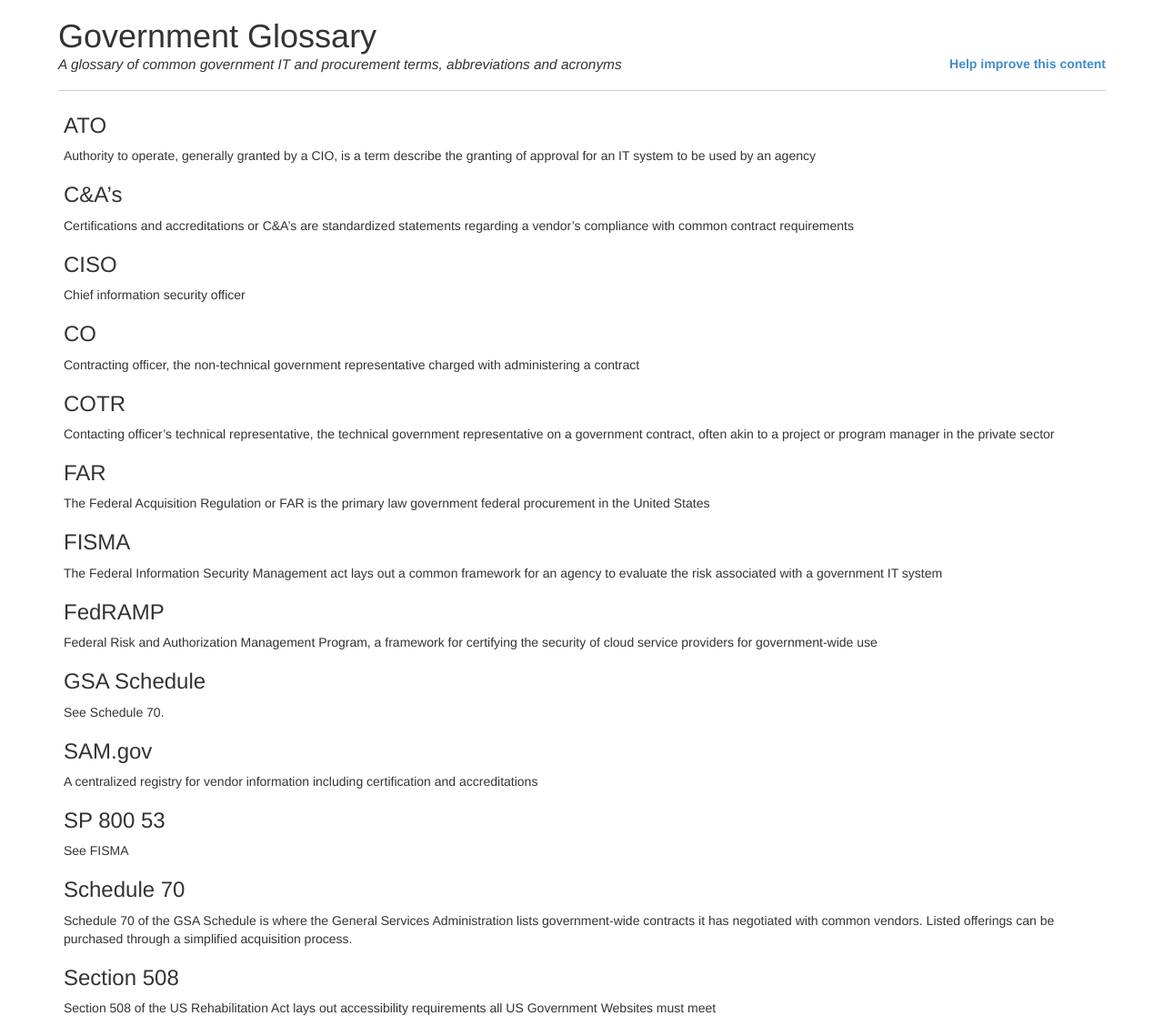
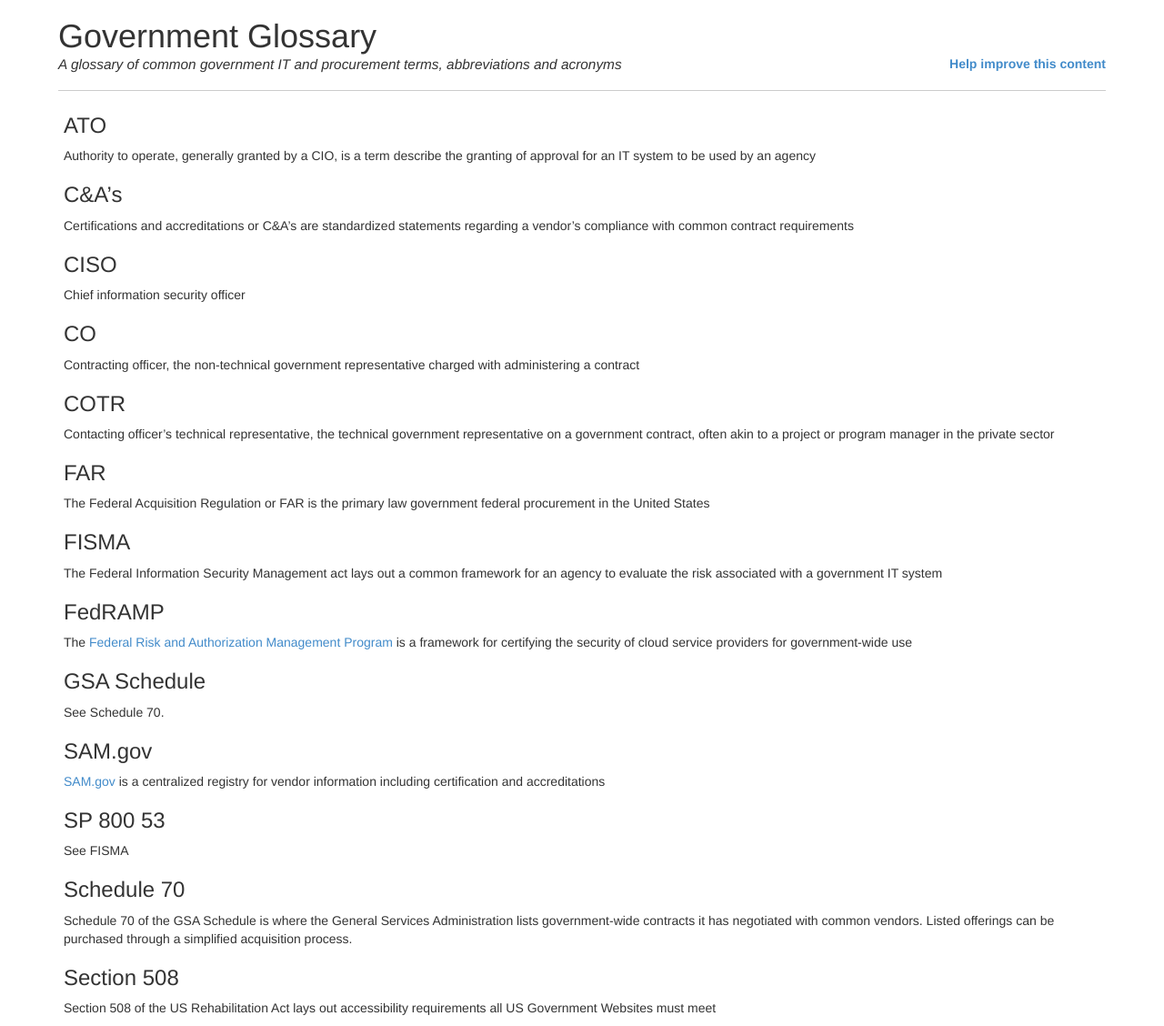
Before and after one commit to benbalter/government-glossary, a Jekyll site: the page built from index.md, in a window 1280 px wide and 1128 px high. Shown: the whole window at 91% size. Built offline with Jekyll 4.4.1, drawn with Linux system fonts in a browser that asks for light colours.

Commit message:
add links

```diff
--- a/_data/terms.yml
+++ b/_data/terms.yml
@@ -14,11 +14,11 @@
 
 FISMA: The Federal Information Security Management act lays out a common framework for an agency to evaluate the risk associated with a government IT system
 
-FedRAMP: Federal Risk and Authorization Management Program, a framework for certifying the security of cloud service providers for government-wide use
+FedRAMP: The [Federal Risk and Authorization Management Program](http://cloud.cio.gov/fedramp) is a framework for certifying the security of cloud service providers for government-wide use
 
 GSA Schedule: See Schedule 70.
 
-SAM.gov: A centralized registry for vendor information including certification and accreditations
+SAM.gov: "[SAM.gov](https://sam.gov) is a centralized registry for vendor information including certification and accreditations"
 
 SP 800 53: See FISMA
 
```
